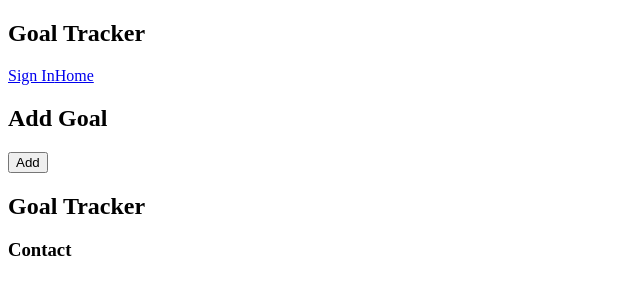
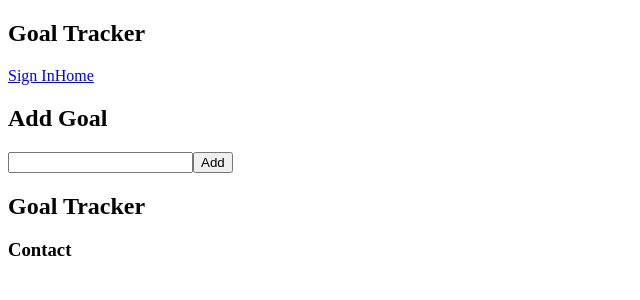
Before and after one commit to austin-carman/goal-tracker, a React (Create React App) app: page /add-goal in a window 1280 px wide. Shown: the top 300 px of the page, without its empty margins (0-640 px from the left). Built offline with nearby package versions, Linux system fonts and the light colour scheme.

Commit message:
added input

```diff
--- a/src/components/AddGoal.js
+++ b/src/components/AddGoal.js
@@ -1,16 +1,35 @@
-import React from 'react';
+import React, { useState } from 'react';
 import { useHistory } from 'react-router-dom';
+import GoalList from './GoalList';
+
+const initialGoals = {
+    goal: '',
+}
 
 const AddGoal = () => {
     const { push } = useHistory();
+    const [ goals, setGoals ] = useState(initialGoals);
+
+
+    const handleChange = (e) => {
+        const { name, value } = e.target;
+        setGoals({...goals, [name]:value});
+    };
 
     const handleSave = () => {
+        setGoals(initialGoals);
         push('/profile');
     };
 
     return(
         <div>
             <h2>Add Goal</h2>
+            <input
+                type='text'
+                name='goal'
+                value={goals.goal}
+                onChange={handleChange}
+            />
             <button onClick={handleSave}>Add</button>
         </div>
     );
```
